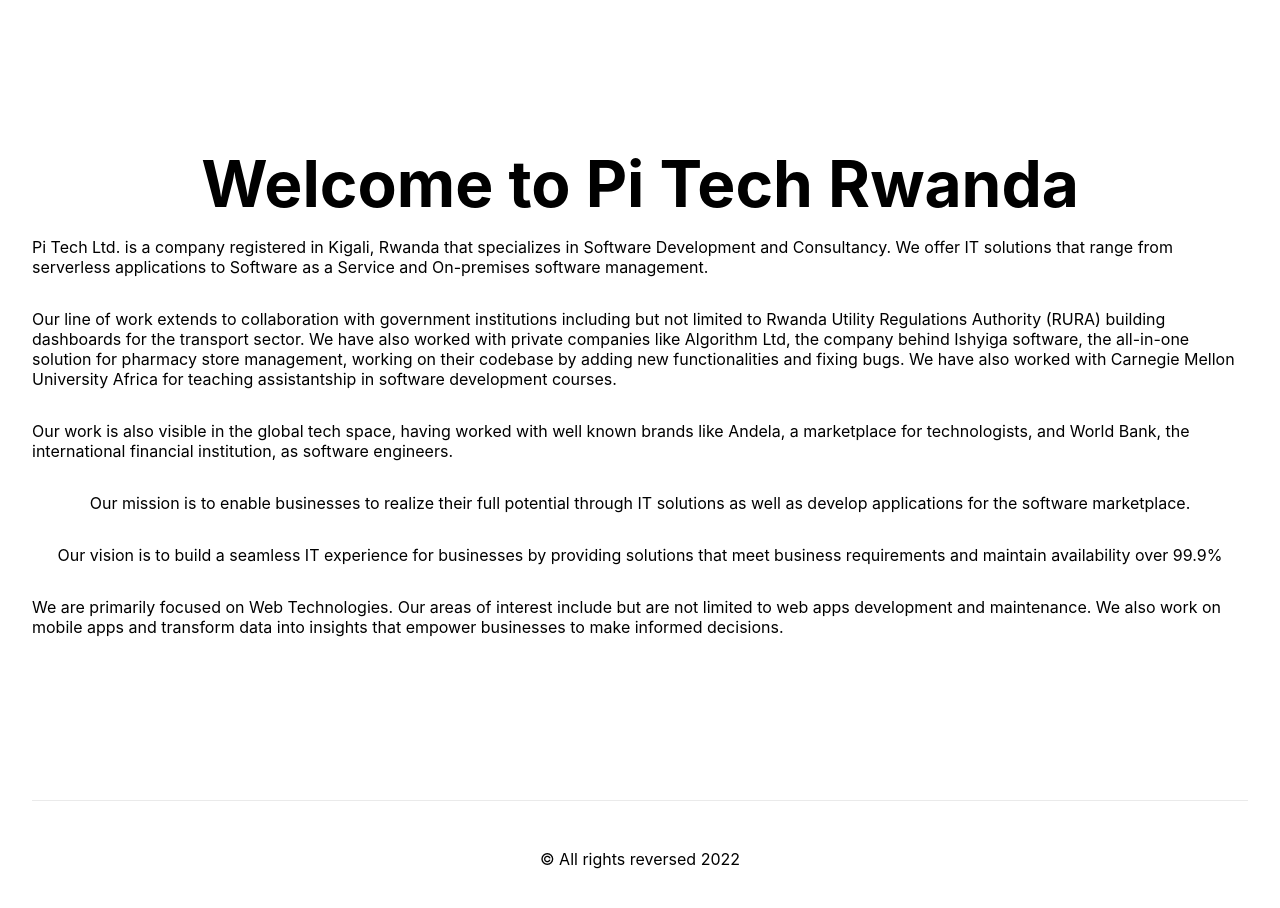
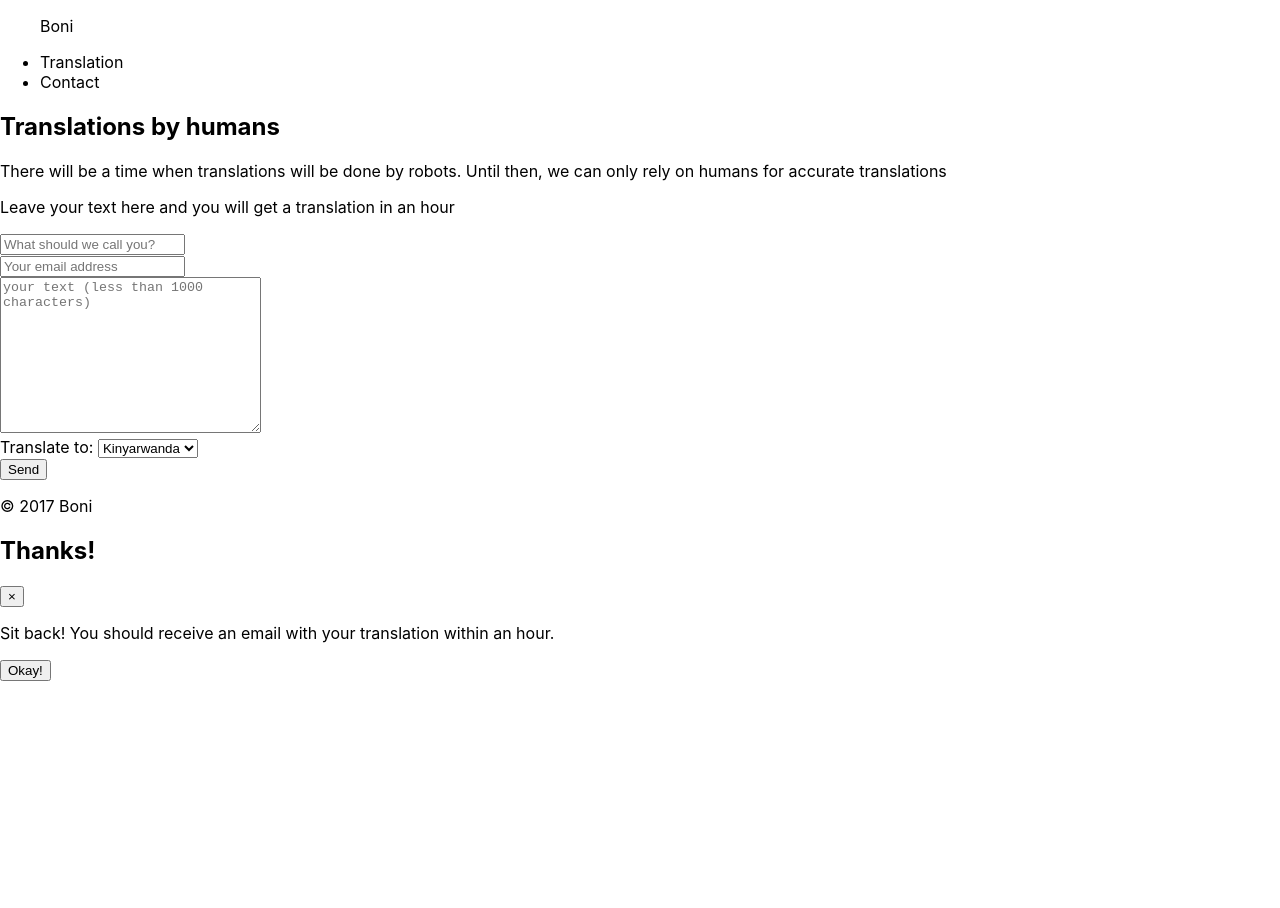
Before and after one commit to pitech-rw/pitech.rw, a Next.js app: page / in a window 1280 px wide. Shown: the top 908 px of the page. After the commit the page ends 800 px from the top, so only its background shows below. Built offline with nearby package versions, Linux system fonts and the light colour scheme.

Commit message:
WIP: add a contact form to landing page

```diff
--- a/index.html
+++ b/index.html
@@ -20,6 +20,7 @@
         display: flex;
         align-items: center;
       }
+
     </style>
   </head>
   <body>
--- a/pages/index.tsx
+++ b/pages/index.tsx
@@ -1,36 +1,73 @@
-import Head from 'next/head'
-import Image from 'next/image'
-import styles from '../styles/Home.module.css'
-
-export default function Home() {
+const indexPage = () => {
   return (
-    <div className={styles.container}>
-      <Head>
-        <title>Pi Tech - Welcome</title>
-        <meta name="description" content="Generated by create next app" />
-        <link rel="icon" href="/favicon.ico" />
-      </Head>
-      <main className={styles.main}>
-
-        <h1 className={styles.title}>
-          Welcome to Pi Tech Rwanda
-        </h1>
-        <p>Pi Tech Ltd. is a company registered in Kigali, Rwanda that specializes in Software Development and Consultancy.  We offer IT solutions that range from serverless applications to Software as a Service and On-premises software management.</p>
-        <p> Our line of work extends to collaboration with government institutions including but not limited to Rwanda Utility Regulations Authority (RURA) building dashboards for the transport sector. We have also worked with private companies like Algorithm Ltd, the company behind Ishyiga software, the all-in-one solution for pharmacy store management, working on their codebase by adding new functionalities and fixing bugs. We have also worked with  Carnegie Mellon University Africa  for teaching assistantship in software development courses.</p>
-        <p>Our work is also visible in the global tech space, having worked with well known brands like Andela, a marketplace for technologists, and World Bank, the international financial institution, as software engineers.</p>
-
-        <p>Our mission is to enable businesses to realize their full potential through IT solutions as well as develop applications for the software marketplace.</p>
-
-        <p>Our vision is to build a seamless IT experience for businesses by providing solutions that meet business requirements and maintain availability over 99.9%</p>
-
-
-        <p>We are primarily focused on Web Technologies. Our areas of interest include but are not limited to web apps development and maintenance. We also work on mobile apps and transform data into insights that empower businesses to make informed decisions.</p>
-
+    <div>
+     <header>
+        <div className="header-wrapper">
+          <figure className="logo">
+            <a href="index.html">
+              <p className="logo">Boni</p>
+            </a>
+          </figure>
+          <nav className="nav-wrapper">
+            <ul>
+              <li><a href="./index.html#form">Translation</a></li>
+              <li><a href="./contact.html">Contact</a></li>
+            </ul>
+          </nav>
+        </div>
+      </header>
+      <main>
+        <section className="jumbotron">
+          <h2>Translations by humans</h2>
+          <p>There will be a time when translations will be done by robots. Until then, we can only rely on humans for accurate translations</p>
+        </section>
+        <div className="form-card">
+        <p>Leave your text here and you will get a translation in an hour</p>
+          <form onsubmit="return false " id='form' method="post">
+            <div className="form-group">
+              <input type="text" className="form-control" id="username" placeholder="What should we call you?" />
+            </div>
+            <div className="form-group">
+              <input type="email" className="form-control" name="email" placeholder="Your email address" required/>
+            </div>
+            <div className="form-group">
+              <textarea name="text" maxlength="1000" id="text" cols="30" rows="10" className="form-control" placeholder="your text (less than 1000 characters)" title="Pro-tip: resize this window by dragging the tiles in the bottom-corner" required></textarea>
+            </div>
+            <div className="form-group">
+              <label for="language">Translate to: </label>
+              <select name="language" id="language" className="form-control">
+                <option value="kiny">Kinyarwanda</option>
+                <option value="en">English</option>
+                <option value="fr">French</option>
+              </select>
+            </div>
+            <div className="form-group">
+              <button id="form-submit" type="submit" className="btn-primary form-control">Send</button>
+            </div>
+          </form>
+        </div>
       </main>
-
-      <footer className={styles.footer}>
-        <p>&copy; All rights reversed 2022</p>
+      <footer>
+        <div className="footer-wrapper">
+          <p>&copy; 2017 Boni</p>
+        </div>
       </footer>
-    </div>
+      <div className="modal closed" id="modal">
+        <div className="modal-content">
+          <div className="modal-header">
+            <h2>Thanks! </h2>
+          <button className="btn"><span className="close-btn">&times;</span></button>
+          </div>
+          <div className="modal-body">
+            <p>Sit back! You  should receive an email with your translation within an hour.</p>
+          </div>
+          <div className="modal-footer">
+            <button className="thanks-btn">Okay!</button>
+          </div>
+        </div>
+      </div>
+      </div>
   )
 }
+
+export default indexPage
--- a/styles/Home.module.css
+++ b/styles/Home.module.css
@@ -1,5 +1,11 @@
 .container {
   padding: 0 2rem;
+}
+.bContainer {
+  border-radius: 50px;
+  background: #e0e0e0;
+  box-shadow:  20px 20px 60px #bebebe,
+             -20px -20px 60px #ffffff;
 }
 
 .main {
```
Also changed, not shown: pages/about.tsx (added, +39 -0 lines), pages/aboutjs.tsx (added, +67 -0 lines), 35 other files (tests, documents, lock files or other folders).
